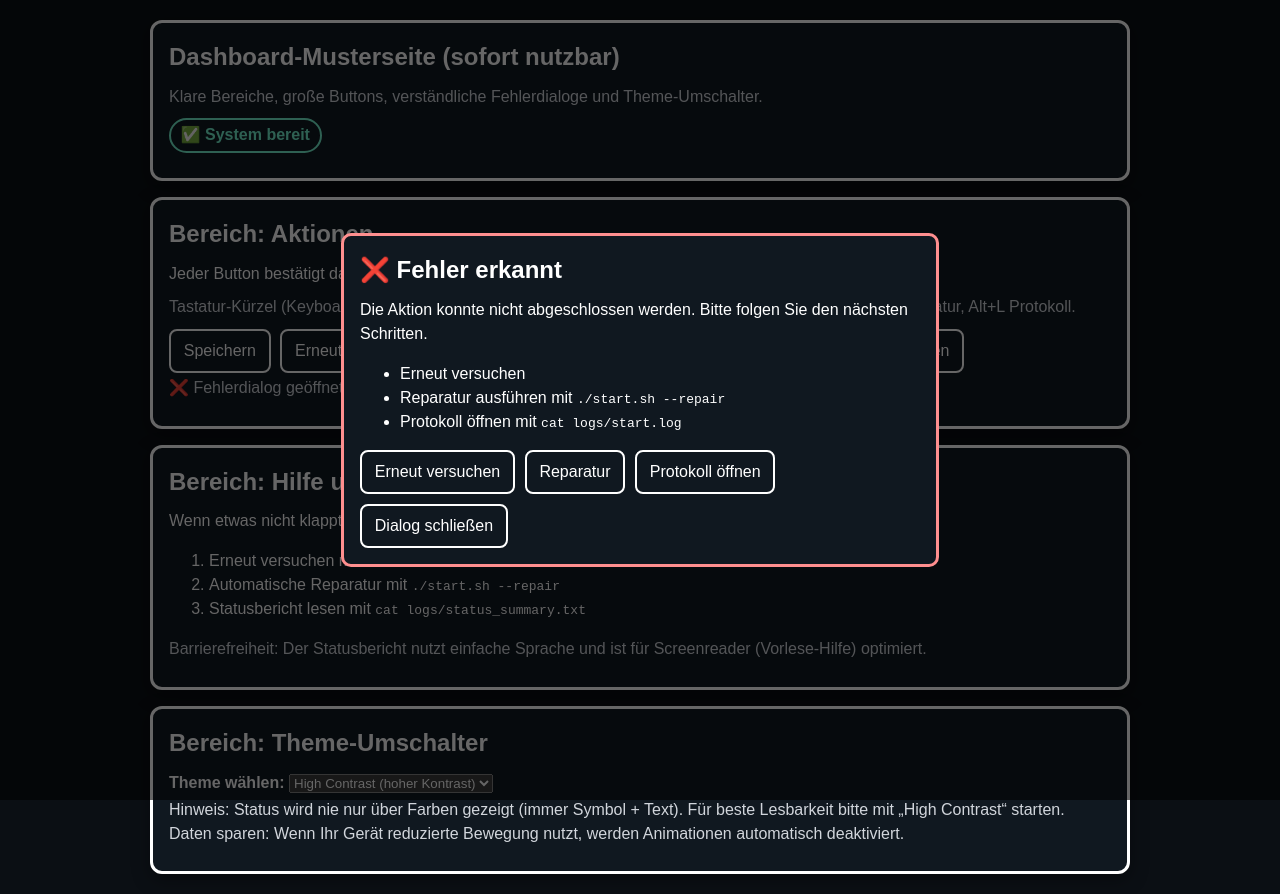
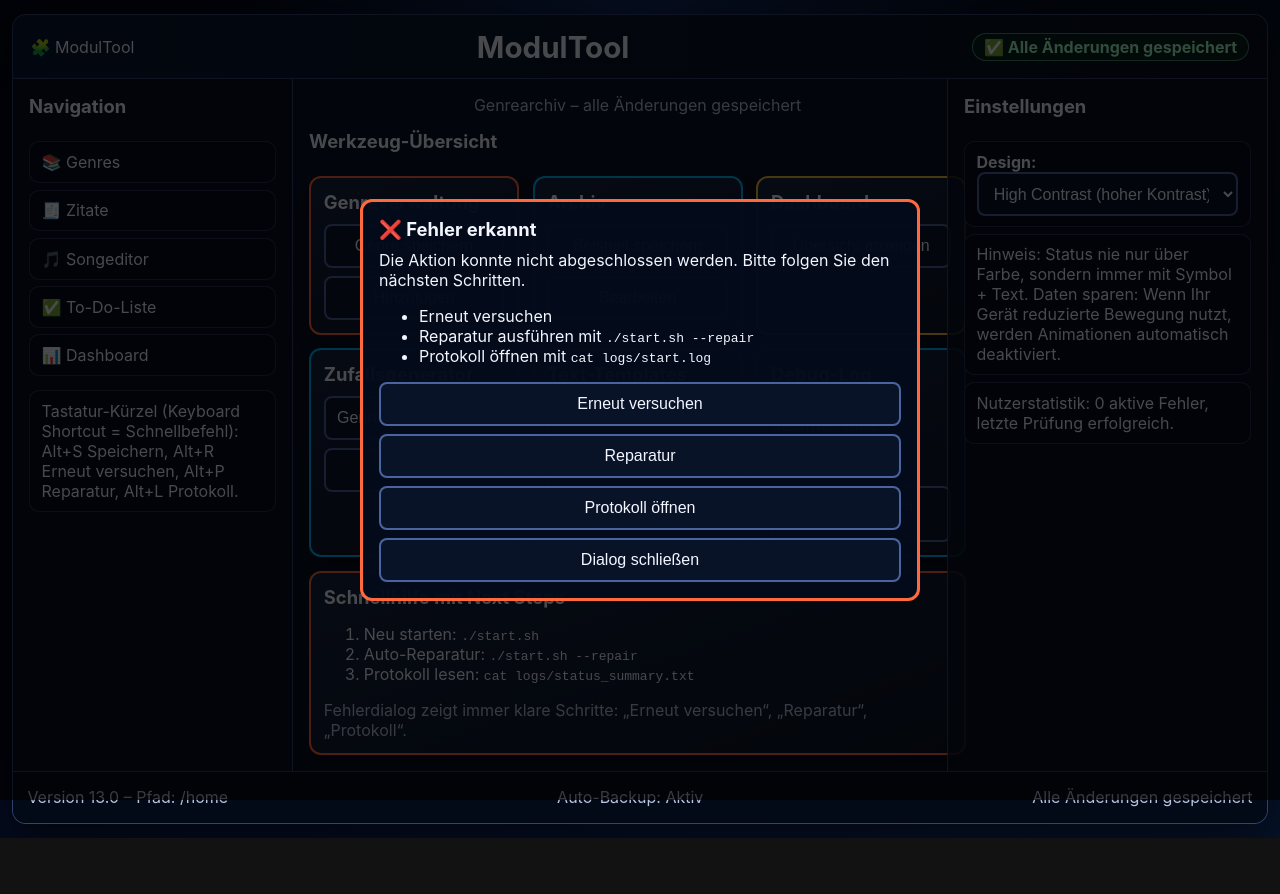
Before and after one commit to provoware/provoware-html-tool, a plain HTML site: page templates/dashboard_musterseite.html in a window 1280 px wide. Both pictures are taken after a click on the button "Beispiel-Fehler anzeigen". After the commit the page ends 838 px from the top, so only its background shows below. Drawn offline with Linux system fonts and the light colour scheme.

Commit message:
Align dashboard layout with reference and document detailed TODO

```diff
--- a/data/version_registry.json
+++ b/data/version_registry.json
@@ -1,6 +1,6 @@
 {
   "global_version": "2026.02.22",
-  "iteration": "2026.02.22-shortcuts-a11y-smoke",
+  "iteration": "2026.02.22-reference-layout-neon-a11y",
   "files": {
     "start.sh": "2026.02.22",
     "tools/smoke_test.py": "2026.02.22",
--- a/templates/dashboard_musterseite.html
+++ b/templates/dashboard_musterseite.html
@@ -3,61 +3,74 @@
 <head>
   <meta charset="utf-8">
   <meta name="viewport" content="width=device-width, initial-scale=1">
-  <title>Provoware Dashboard-Musterseite</title>
+  <title>Provoware ModulTool Dashboard</title>
   <style>
     :root {
-      --bg: #0b0f14;
-      --surface: #101820;
-      --text: #ffffff;
-      --muted: #d1d5db;
-      --primary: #74f2ce;
-      --warn: #ffe08a;
-      --danger: #ff8f8f;
-      --focus: #ffd60a;
-      --border: #ffffff;
-      --shadow: rgba(0, 0, 0, 0.35);
+      --bg-start: #020717;
+      --bg-end: #061229;
+      --bg: #020717;
+      --surface: rgba(7, 16, 36, 0.86);
+      --surface-strong: rgba(4, 11, 27, 0.95);
+      --text: #f3f6ff;
+      --muted: #b9c5de;
+      --focus: #f8d23f;
+      --border: #7fa8ff;
+      --shadow: rgba(0, 0, 0, 0.5);
+      --accent-a: #ff6a3d;
+      --accent-b: #00b5ff;
+      --primary: #00b5ff;
+      --accent-c: #f4bb31;
       color-scheme: dark;
     }
 
     html[data-theme="light"] {
-      --bg: #f8fafc;
-      --surface: #ffffff;
-      --text: #0f172a;
-      --muted: #334155;
-      --primary: #0f766e;
-      --warn: #92400e;
-      --danger: #b91c1c;
-      --focus: #1d4ed8;
-      --border: #0f172a;
-      --shadow: rgba(15, 23, 42, 0.15);
+      --bg-start: #eaf0ff;
+      --bg-end: #f7f8fb;
+      --bg: #f7f8fb;
+      --surface: rgba(255, 255, 255, 0.95);
+      --surface-strong: rgba(247, 249, 255, 0.98);
+      --text: #09152d;
+      --muted: #324367;
+      --focus: #1f4aff;
+      --border: #314d93;
+      --shadow: rgba(16, 32, 74, 0.18);
+      --accent-a: #d14a22;
+      --accent-b: #006cc5;
+      --primary: #006cc5;
+      --accent-c: #a57300;
       color-scheme: light;
     }
 
     html[data-theme="dark"] {
-      --bg: #111827;
-      --surface: #1f2937;
-      --text: #f9fafb;
-      --muted: #e5e7eb;
-      --primary: #34d399;
-      --warn: #fbbf24;
-      --danger: #fca5a5;
-      --focus: #f59e0b;
-      --border: #93c5fd;
-      --shadow: rgba(0, 0, 0, 0.45);
+      --bg-start: #030813;
+      --bg-end: #101f3a;
+      --bg: #030813;
+      --surface: rgba(12, 24, 47, 0.86);
+      --surface-strong: rgba(7, 18, 35, 0.95);
+      --text: #ecf4ff;
+      --muted: #a8b8d8;
+      --focus: #ffd64d;
+      --border: #6f94ff;
+      --shadow: rgba(0, 0, 0, 0.56);
+      --accent-a: #ee6a3f;
+      --accent-b: #2ec7ff;
+      --primary: #2ec7ff;
+      --accent-c: #f2b632;
       color-scheme: dark;
     }
 
+    * { box-sizing: border-box; }
+
     body {
       margin: 0;
-      font-family: Arial, sans-serif;
-      line-height: 1.5;
-      background: var(--bg);
+      min-height: 100vh;
+      font-family: "Inter", "Segoe UI", Arial, sans-serif;
       color: var(--text);
-      transition: background-color .25s ease, color .25s ease;
+      background: radial-gradient(circle at top, #0f2a63 0%, transparent 38%), linear-gradient(130deg, var(--bg-start), var(--bg-end));
     }
 
     @media (prefers-reduced-motion: reduce) {
-      * {
+      *, *::before, *::after {
         animation: none !important;
         transition: none !important;
         scroll-behavior: auto !important;
@@ -68,78 +81,157 @@
       position: absolute;
       left: -999px;
       top: 0;
-      background: var(--surface);
+      padding: .65rem .9rem;
+      border: 2px solid var(--focus);
+      background: var(--surface-strong);
       color: var(--text);
-      border: 2px solid var(--focus);
-      padding: .5rem .8rem;
-      border-radius: 0 0 8px 8px;
+      border-radius: 0 0 10px 10px;
+      z-index: 30;
     }
 
     .skip-link:focus {
-      left: .6rem;
-      top: .4rem;
-      z-index: 10;
+      left: .7rem;
+      top: .5rem;
     }
 
-    .layout {
-      max-width: 980px;
-      margin: 1.25rem auto;
-      padding: 0 1rem;
+    .shell {
+      width: min(1440px, calc(100% - 1.5rem));
+      margin: .9rem auto;
+      border-radius: 14px;
+      border: 1px solid rgba(127, 168, 255, 0.35);
+      background: linear-gradient(180deg, rgba(7, 17, 37, 0.92), rgba(5, 13, 31, 0.95));
+      box-shadow: 0 18px 48px var(--shadow);
+      overflow: hidden;
       display: grid;
-      gap: 1rem;
+      grid-template-columns: 280px minmax(0, 1fr) 320px;
+      grid-template-rows: 64px minmax(0, 1fr) 52px;
+      grid-template-areas:
+        "top top top"
+        "left main right"
+        "foot foot foot";
     }
 
-    .card {
-      background: var(--surface);
-      border: 3px solid var(--border);
-      border-radius: 12px;
-      padding: 1rem;
-      box-shadow: 0 6px 18px var(--shadow);
+    .topbar {
+      grid-area: top;
+      display: flex;
+      align-items: center;
+      justify-content: space-between;
+      padding: 0 1.1rem;
+      background: linear-gradient(90deg, rgba(8, 24, 53, 0.9), rgba(8, 14, 30, 0.95));
+      border-bottom: 1px solid rgba(127, 168, 255, 0.32);
     }
 
-    h1, h2 {
-      margin: 0 0 .6rem 0;
+    .status-pill {
+      font-weight: 700;
+      color: #a4ffc8;
+      border: 1px solid rgba(131, 250, 173, 0.5);
+      border-radius: 999px;
+      padding: .2rem .7rem;
+      background: rgba(8, 53, 25, 0.4);
     }
 
-    p {
-      margin: .2rem 0 .6rem 0;
+    .panel {
+      padding: 1rem;
+      background: var(--surface);
     }
 
-    .muted {
+    .left {
+      grid-area: left;
+      border-right: 1px solid rgba(127, 168, 255, 0.35);
+      display: flex;
+      flex-direction: column;
+      gap: .9rem;
+    }
+
+    .right {
+      grid-area: right;
+      border-left: 1px solid rgba(127, 168, 255, 0.35);
+      display: flex;
+      flex-direction: column;
+      gap: .9rem;
+    }
+
+    .main {
+      grid-area: main;
+      padding: 1rem;
+      background: linear-gradient(180deg, rgba(9, 18, 39, 0.78), rgba(6, 14, 31, 0.88));
+      display: grid;
+      gap: .9rem;
+      align-content: start;
+    }
+
+    .headline {
+      text-align: center;
+      font-size: 1.85rem;
+      margin: 0;
+    }
+
+    .subline {
+      margin: 0;
+      text-align: center;
       color: var(--muted);
     }
 
-    .status {
-      display: inline-flex;
-      gap: .5rem;
-      align-items: center;
-      border: 2px solid var(--primary);
-      color: var(--primary);
-      border-radius: 999px;
-      padding: .2rem .6rem;
-      font-weight: 700;
+    .nav-list,
+    .settings-list {
+      list-style: none;
+      margin: 0;
+      padding: 0;
+      display: grid;
+      gap: .4rem;
     }
 
-    .actions {
-      display: flex;
-      gap: .6rem;
-      flex-wrap: wrap;
+    .nav-item,
+    .settings-item,
+    .quick-help {
+      border-radius: 10px;
+      border: 1px solid rgba(127, 168, 255, 0.24);
+      background: var(--surface-strong);
+      padding: .62rem .72rem;
     }
 
-    button {
-      border: 2px solid var(--border);
-      background: transparent;
-      color: inherit;
-      border-radius: 8px;
-      padding: .5rem .8rem;
-      font-size: 1rem;
-      cursor: pointer;
-      min-height: 44px;
+    .card-grid {
+      display: grid;
+      gap: .85rem;
+      grid-template-columns: repeat(3, minmax(210px, 1fr));
     }
 
-    button:hover {
-      border-color: var(--primary);
+    .tool-card {
+      border-radius: 12px;
+      border: 2px solid rgba(127, 168, 255, 0.4);
+      padding: .8rem;
+      background: linear-gradient(160deg, rgba(22, 35, 66, 0.95), rgba(10, 18, 36, 0.92));
+      box-shadow: 0 8px 16px rgba(0, 0, 0, 0.32);
     }
+
+    .tool-card[data-accent="a"] { border-color: var(--accent-a); }
+    .tool-card[data-accent="b"] { border-color: var(--accent-b); }
+    .tool-card[data-accent="c"] { border-color: var(--accent-c); }
+
+    h1, h2, h3, p { margin: 0; }
+    h2 { font-size: 1.15rem; margin-bottom: .6rem; }
+    h3 { font-size: 1.45rem; }
+
+    .actions {
+      display: grid;
+      gap: .5rem;
+      margin-top: .7rem;
+    }
+
+    button,
+    select {
+      min-height: 44px;
+      border-radius: 8px;
+      border: 2px solid rgba(127, 168, 255, 0.55);
+      background: rgba(10, 22, 44, 0.86);
+      color: inherit;
+      font-size: 1rem;
+      padding: .5rem .7rem;
+      width: 100%;
+    }
+
+    button:hover,
+    select:hover { border-color: var(--focus); }
 
     button:focus-visible,
     select:focus-visible,
@@ -148,65 +240,164 @@
       outline-offset: 3px;
     }
 
+    .result {
+      margin-top: .4rem;
+      color: var(--muted);
+      min-height: 1.4rem;
+    }
+
+    .footer {
+      grid-area: foot;
+      display: flex;
+      justify-content: space-between;
+      align-items: center;
+      padding: 0 .9rem;
+      border-top: 1px solid rgba(127, 168, 255, 0.32);
+      background: rgba(4, 10, 23, 0.95);
+      color: var(--muted);
+    }
+
     dialog {
-      border: 3px solid var(--danger);
-      border-radius: 10px;
-      max-width: 560px;
-      width: calc(100% - 2rem);
-      background: var(--surface);
+      border: 3px solid var(--accent-a);
+      border-radius: 12px;
+      width: min(560px, calc(100% - 2rem));
+      background: var(--surface-strong);
       color: var(--text);
     }
 
-    dialog::backdrop {
-      background: rgba(0, 0, 0, .6);
+    dialog::backdrop { background: rgba(0, 0, 0, 0.7); }
+
+    @media (max-width: 1240px) {
+      .shell {
+        grid-template-columns: 250px minmax(0, 1fr);
+        grid-template-areas:
+          "top top"
+          "left main"
+          "right right"
+          "foot foot";
+        grid-template-rows: 64px auto auto 52px;
+      }
+      .card-grid { grid-template-columns: repeat(2, minmax(220px, 1fr)); }
+    }
+
+    @media (max-width: 860px) {
+      .shell {
+        grid-template-columns: 1fr;
+        grid-template-areas: "top" "left" "main" "right" "foot";
+        grid-template-rows: auto;
+      }
+      .card-grid { grid-template-columns: 1fr; }
     }
   </style>
 </head>
 <body>
-  <a href="#bereich-aufgaben" class="skip-link">Direkt zu den Aktionen springen</a>
+  <a href="#bereich-aufgaben" class="skip-link">Direkt zum Arbeitsbereich springen</a>
 
-  <main class="layout" role="main" aria-live="polite">
-    <section class="card">
-      <h1>Dashboard-Musterseite (sofort nutzbar)</h1>
-      <p class="muted">Klare Bereiche, große Buttons, verständliche Fehlerdialoge und Theme-Umschalter.</p>
-      <p><span class="status">✅ System bereit</span></p>
+  <main class="shell" role="main" aria-live="polite">
+    <header class="topbar" aria-label="Obere Statusleiste">
+      <span>🧩 ModulTool</span>
+      <h1 class="headline">ModulTool</h1>
+      <span class="status-pill">✅ Alle Änderungen gespeichert</span>
+    </header>
+
+    <aside class="panel left" aria-label="Navigation">
+      <h2>Navigation</h2>
+      <ul class="nav-list">
+        <li class="nav-item">📚 Genres</li>
+        <li class="nav-item">🧾 Zitate</li>
+        <li class="nav-item">🎵 Songeditor</li>
+        <li class="nav-item">✅ To-Do-Liste</li>
+        <li class="nav-item">📊 Dashboard</li>
+      </ul>
+      <p class="quick-help" id="shortcut-help">Tastatur-Kürzel (Keyboard Shortcut = Schnellbefehl): Alt+S Speichern, Alt+R Erneut versuchen, Alt+P Reparatur, Alt+L Protokoll.</p>
+    </aside>
+
+    <section class="main" aria-labelledby="bereich-aufgaben">
+      <p class="subline">Genrearchiv – alle Änderungen gespeichert</p>
+      <h2 id="bereich-aufgaben">Werkzeug-Übersicht</h2>
+      <div class="card-grid">
+        <article class="tool-card" data-accent="a">
+          <h2>Genreverwaltung</h2>
+          <div class="actions">
+            <button type="button" data-action="save" aria-keyshortcuts="Alt+S" aria-describedby="shortcut-help">Genre speichern</button>
+            <button type="button" data-action="retry" aria-keyshortcuts="Alt+R" aria-describedby="shortcut-help">Hinzufügen</button>
+          </div>
+        </article>
+
+        <article class="tool-card" data-accent="b">
+          <h2>Archiv</h2>
+          <div class="actions">
+            <button type="button" data-action="save" aria-keyshortcuts="Alt+S" aria-describedby="shortcut-help">Beispiel speichern</button>
+            <button type="button" data-action="retry" aria-keyshortcuts="Alt+R" aria-describedby="shortcut-help">Bearbeiten</button>
+          </div>
+        </article>
+
+        <article class="tool-card" data-accent="c">
+          <h2>Dashboard</h2>
+          <div class="actions">
+            <button type="button" data-action="log" aria-keyshortcuts="Alt+L" aria-describedby="shortcut-help">Übersicht anzeigen</button>
+          </div>
+        </article>
+
+        <article class="tool-card" data-accent="b">
+          <h2>Zufallsgenerator</h2>
+          <div class="actions">
+            <button type="button" data-action="retry" aria-keyshortcuts="Alt+R" aria-describedby="shortcut-help">Genre zufällig wählen</button>
+            <button type="button" data-action="save" aria-keyshortcuts="Alt+S" aria-describedby="shortcut-help">Speichern</button>
+          </div>
+        </article>
+
+        <article class="tool-card" data-accent="a">
+          <h2>Text-Templates</h2>
+          <div class="actions">
+            <button type="button" data-action="repair" aria-keyshortcuts="Alt+P" aria-describedby="shortcut-help">Vorlage laden</button>
+            <button type="button" data-action="save" aria-keyshortcuts="Alt+S" aria-describedby="shortcut-help">Einfügen</button>
+          </div>
+        </article>
+
+        <article class="tool-card" data-accent="b">
+          <h2>Debug-Log</h2>
+          <p class="result" id="result" role="status" aria-live="polite">Keine Fehler.</p>
+          <div class="actions">
+            <button type="button" data-action="error">Beispiel-Fehler anzeigen</button>
+          </div>
+        </article>
+      </div>
+
+      <section class="tool-card" data-accent="a" aria-labelledby="bereich-hilfe" id="hilfe-next-steps">
+        <h2 id="bereich-hilfe">Schnellhilfe mit Next Steps</h2>
+        <ol>
+          <li>Neu starten: <code>./start.sh</code></li>
+          <li>Auto-Reparatur: <code>./start.sh --repair</code></li>
+          <li>Protokoll lesen: <code>cat logs/status_summary.txt</code></li>
+        </ol>
+        <p class="result">Fehlerdialog zeigt immer klare Schritte: „Erneut versuchen“, „Reparatur“, „Protokoll“.</p>
+      </section>
     </section>
 
-    <section class="card" aria-labelledby="bereich-aufgaben">
-      <h2 id="bereich-aufgaben">Bereich: Aktionen</h2>
-      <p>Jeder Button bestätigt das Ergebnis und zeigt bei Fehlern klare nächste Schritte.</p>
-      <p class="muted" id="shortcut-help">Tastatur-Kürzel (Keyboard Shortcut = Schnellbefehl): Alt+S Speichern, Alt+R Erneut versuchen, Alt+P Reparatur, Alt+L Protokoll.</p>
-      <div class="actions">
-        <button type="button" data-action="save" aria-keyshortcuts="Alt+S" aria-describedby="shortcut-help">Speichern</button>
-        <button type="button" data-action="retry" aria-keyshortcuts="Alt+R" aria-describedby="shortcut-help">Erneut versuchen</button>
-        <button type="button" data-action="repair" aria-keyshortcuts="Alt+P" aria-describedby="shortcut-help">Reparatur starten</button>
-        <button type="button" data-action="log" aria-keyshortcuts="Alt+L" aria-describedby="shortcut-help">Protokoll öffnen</button>
-        <button type="button" data-action="error">Beispiel-Fehler anzeigen</button>
-      </div>
-      <p id="result" class="muted" role="status" aria-live="polite">Noch keine Aktion ausgeführt.</p>
-    </section>
+    <aside class="panel right" aria-label="Einstellungen und Hilfe">
+      <h2>Einstellungen</h2>
+      <ul class="settings-list">
+        <li class="settings-item">
+          <label for="theme-switcher"><strong>Design:</strong></label>
+          <select id="theme-switcher" data-theme-switcher aria-describedby="theme-help">
+            <option value="high-contrast">High Contrast (hoher Kontrast)</option>
+            <option value="light">Light (hell)</option>
+            <option value="dark">Dark (dunkel)</option>
+          </select>
+        </li>
+        <li class="settings-item">
+          <p id="theme-help">Hinweis: Status nie nur über Farbe, sondern immer mit Symbol + Text. Daten sparen: Wenn Ihr Gerät reduzierte Bewegung nutzt, werden Animationen automatisch deaktiviert.</p>
+        </li>
+        <li class="settings-item">Nutzerstatistik: 0 aktive Fehler, letzte Prüfung erfolgreich.</li>
+      </ul>
+    </aside>
 
-
-    <section class="card" aria-labelledby="bereich-hilfe" id="hilfe-next-steps">
-      <h2 id="bereich-hilfe">Bereich: Hilfe und nächste Schritte</h2>
-      <p>Wenn etwas nicht klappt, nutzen Sie diese festen Schritte in genau dieser Reihenfolge:</p>
-      <ol>
-        <li>Erneut versuchen mit <code>./start.sh</code></li>
-        <li>Automatische Reparatur mit <code>./start.sh --repair</code></li>
-        <li>Statusbericht lesen mit <code>cat logs/status_summary.txt</code></li>
-      </ol>
-      <p class="muted">Barrierefreiheit: Der Statusbericht nutzt einfache Sprache und ist für Screenreader (Vorlese-Hilfe) optimiert.</p>
-    </section>
-    <section class="card" aria-labelledby="bereich-theme">
-      <h2 id="bereich-theme">Bereich: Theme-Umschalter</h2>
-      <label for="theme-switcher"><strong>Theme wählen:</strong></label>
-      <select id="theme-switcher" data-theme-switcher aria-describedby="theme-help">
-        <option value="high-contrast">High Contrast (hoher Kontrast)</option>
-        <option value="light">Light (hell)</option>
-        <option value="dark">Dark (dunkel)</option>
-      </select>
-      <p class="muted" id="theme-help">Hinweis: Status wird nie nur über Farben gezeigt (immer Symbol + Text). Für beste Lesbarkeit bitte mit „High Contrast“ starten. Daten sparen: Wenn Ihr Gerät reduzierte Bewegung nutzt, werden Animationen automatisch deaktiviert.</p>
-    </section>
+    <footer class="footer">
+      <span>Version 13.0 – Pfad: /home</span>
+      <span>Auto-Backup: Aktiv</span>
+      <span>Alle Änderungen gespeichert</span>
+    </footer>
   </main>
 
   <dialog id="error-dialog" aria-labelledby="error-title" aria-describedby="error-text" aria-modal="true">
```
Also changed, not shown: todo.txt (+29 -32 lines), CHANGELOG.md, README.md, 1 other file.
